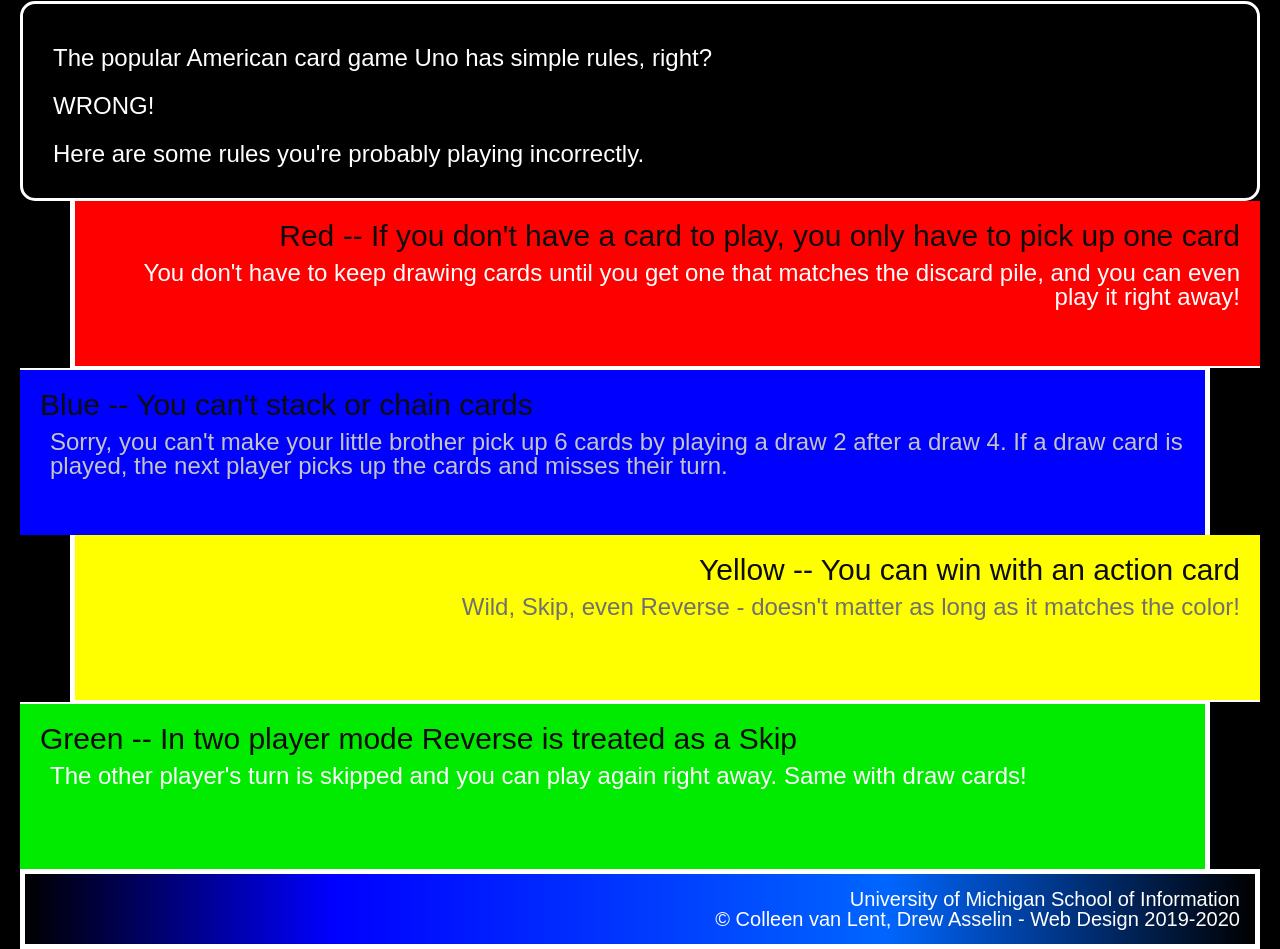
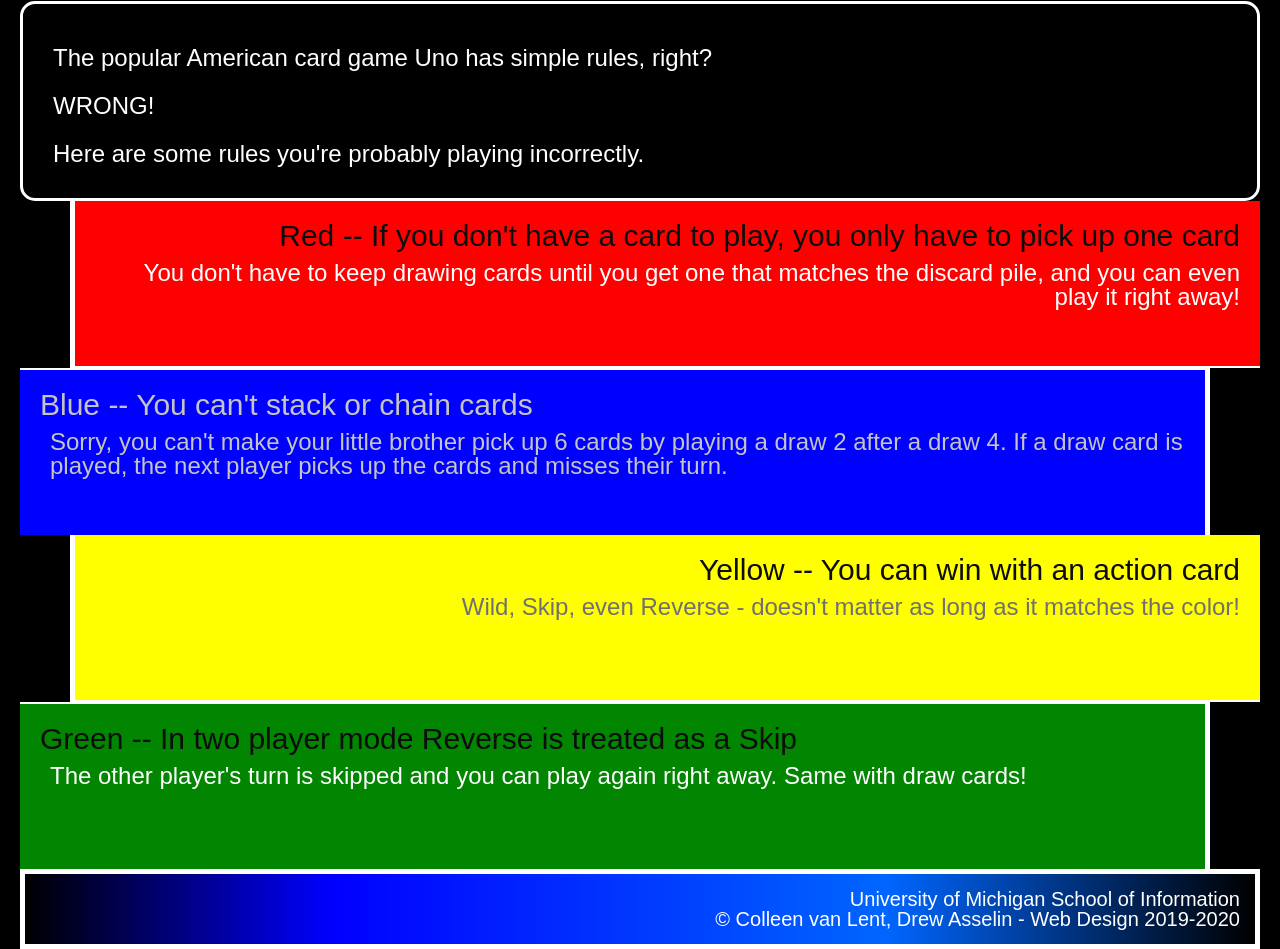
Before and after one commit to YingqiTao/hw3-2022, a plain HTML site: page index.html in a window 1280 px wide. Shown: the part 327-1276 px from the top of the page. Drawn offline with Linux system fonts and the light colour scheme.

Commit message:
change blue h2 and green background

```diff
--- a/css/style.css
+++ b/css/style.css
@@ -58,6 +58,10 @@
     color: #C4C4C4;
 }
 
+.blue h2 {
+    color: #C4C4C4;
+}
+
 .yellow {
     background-color: #FFFF00;
     text-align: right;
@@ -70,7 +74,7 @@
 }
 
 .green {
-    background-color: #00EB00;
+    background-color: #028500;
     text-align: left;
     margin-right: 50px;
     border-width: 2px 5px 0 0;
```
